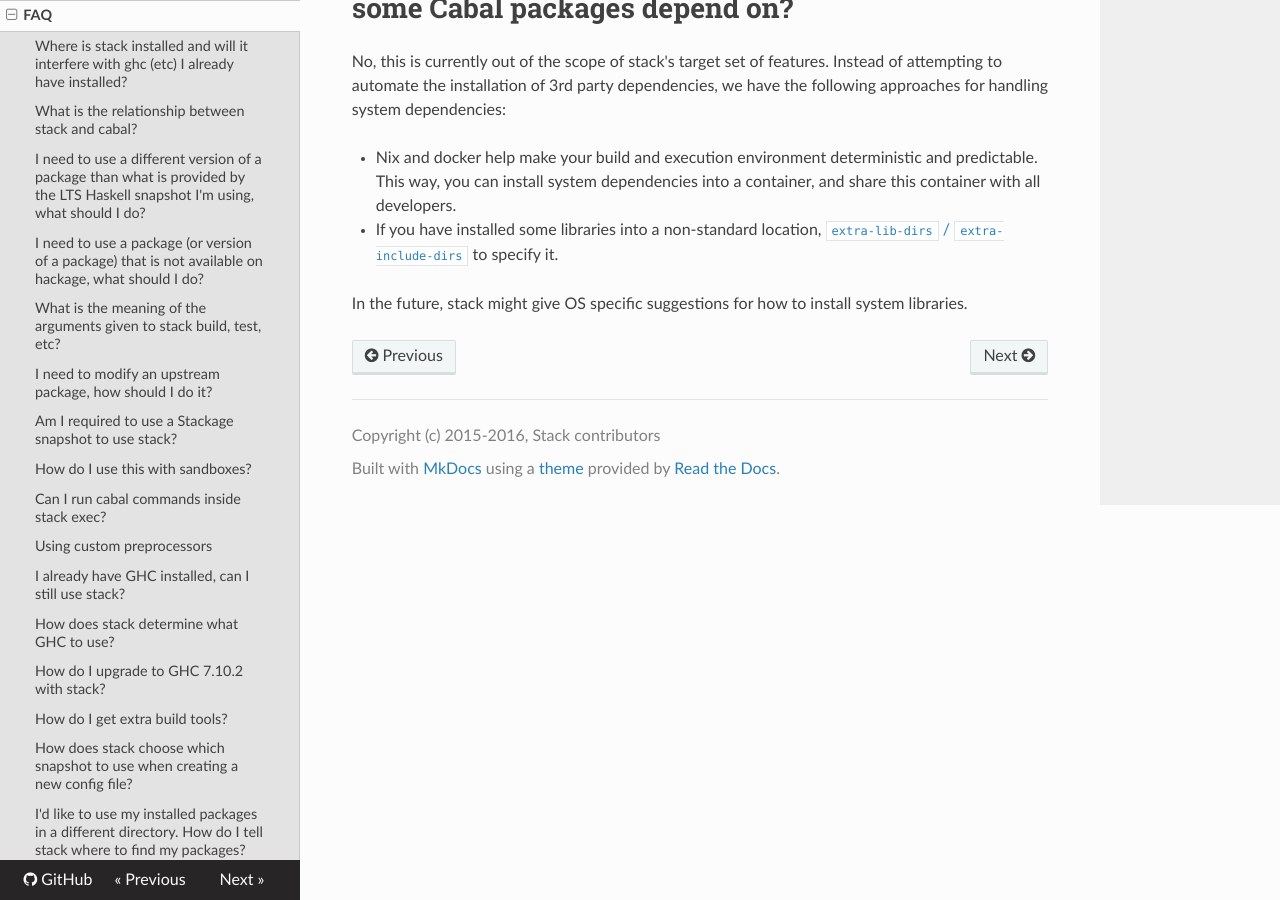
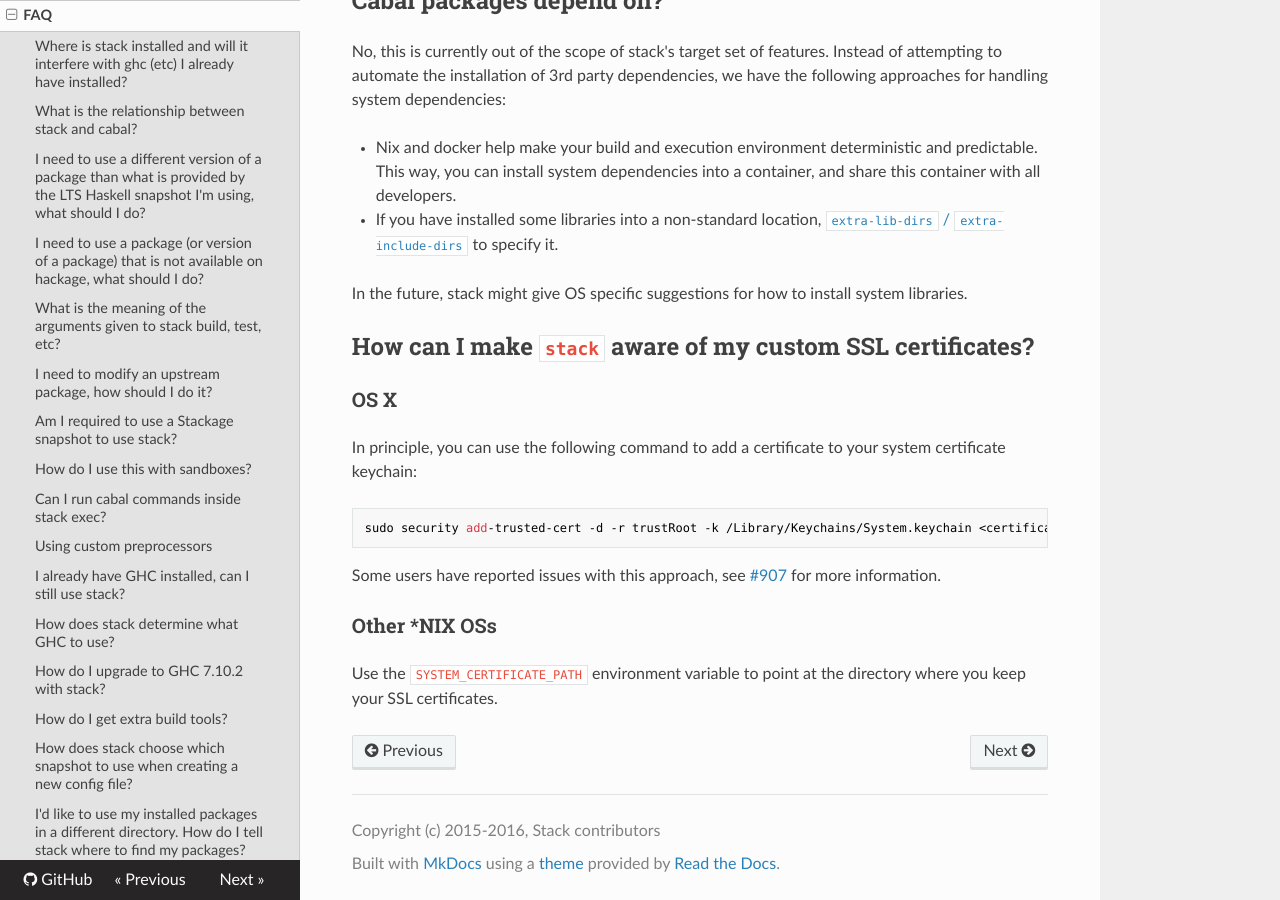
Before and after one commit to commercialhaskell/stack, an MkDocs documentation site: the page built from doc/faq.md, in a window 1280 px wide and 900 px high, scrolled down 10012 px. Built offline with MkDocs 1.6.1, drawn with Linux system fonts in a browser that asks for light colours; nearby versions of some CDN libraries; old or Windows-style settings are respelled for this version of MkDocs.

Commit message:
Add FAQ entry regarding custom SSL certs (#1922)

```diff
--- a/doc/faq.md
+++ b/doc/faq.md
@@ -353,7 +353,7 @@ The workaround is to quote the `"--"`, e.g.:
 
 This is known to be a problem on Windows 7, but seems to be fixed on Windows 10.
 
-# Does stack also install the system/C libraries that some Cabal packages depend on?
+## Does stack also install the system/C libraries that some Cabal packages depend on?
 
 No, this is currently out of the scope of stack's target set of features.
 Instead of attempting to automate the installation of 3rd party dependencies, we
@@ -369,3 +369,18 @@ have the following approaches for handling system dependencies:
 
 In the future, stack might give OS specific suggestions for how to install
 system libraries.
+
+## How can I make `stack` aware of my custom SSL certificates?
+
+### OS X
+
+In principle, you can use the following command to add a certificate to your system certificate keychain:
+
+    sudo security add-trusted-cert -d -r trustRoot -k /Library/Keychains/System.keychain <certificate>
+
+Some users have reported issues with this approach, see [#907](https://github.com/commercialhaskell/stack/issues/907) for more information.
+
+### Other *NIX OSs
+
+Use the `SYSTEM_CERTIFICATE_PATH` environment variable to point at the directory
+where you keep your SSL certificates.
```
